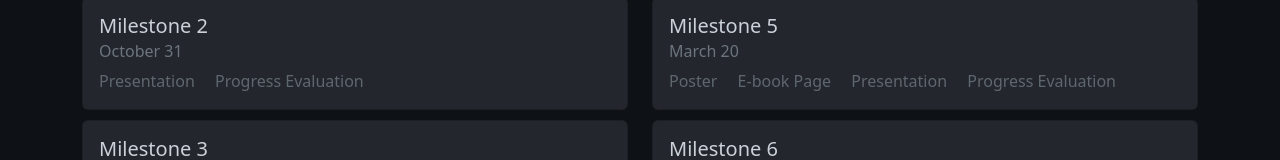
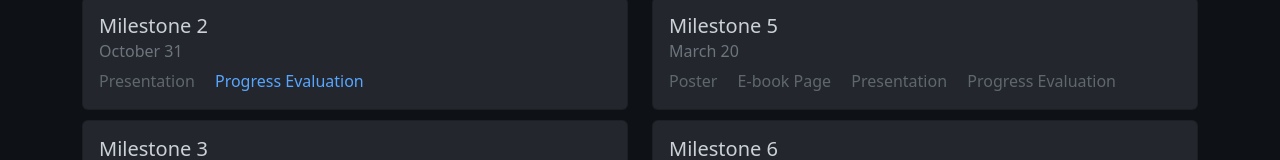
Before and after one commit to Kippiii/jaberwockey-class-site, a plain HTML site: page index.html in a window 1280 px wide. Shown: the part 743-903 px from the top of the page. Drawn offline with Linux system fonts and the light colour scheme.

Commit message:
Add Milestone 2 Progress Evaluation

```diff
--- a/index.html
+++ b/index.html
@@ -86,7 +86,7 @@
             <h5 class="card-title">Milestone 2</h5>
             <h6 class="card-subtitle mb-2 text-muted">October 31</h6>
             <a class="card-link broken-link">Presentation</a>
-            <a class="card-link broken-link">Progress Evaluation</a>
+            <a class="card-link" href="docs/Sem1/Milestone2/Progress Evaluation.pdf">Progress Evaluation</a>
           </div>
         </div>
         <div class="card">
```
Also changed, not shown: 1 other file.
